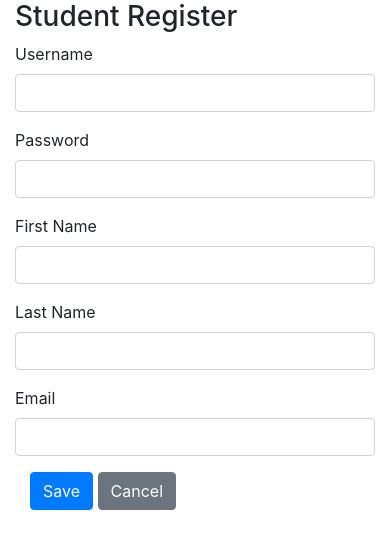
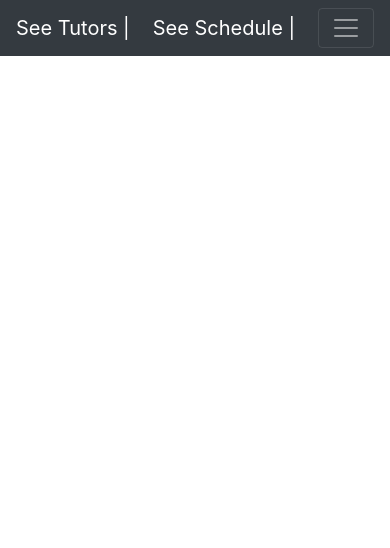
Before and after one commit to anocero4133/CSC-SWE-AlphaTeam-, a React (Create React App) app in the folder Front-End/Web-Dev/alpha-tutor/: page /student in a window 390 px wide. Shown: the top 548 px of the page. Built offline with nearby package versions, Linux system fonts and the light colour scheme.

Commit message:
Added the listtutor component, student, appnavbar

```diff
--- a/Front-End/Web-Dev/alpha-tutor/src/App.js
+++ b/Front-End/Web-Dev/alpha-tutor/src/App.js
@@ -15,6 +15,7 @@ class App extends Component {
             <Route path="/coordinator" exact={true} component={Coordinator}/>
             <Route path="/coordinator/listTutor" exact={true} component={listTutor}/>
             <Route path="/coordinator/addTutor" exact={true} component={addTutor}/>
+            <Route path="/student/allTutors" exact={true} component={listTutor}/>
           </Switch>
 
 
--- /dev/null
+++ b/Front-End/Web-Dev/alpha-tutor/src/Component/StudentAppNavBar.jsx
@@ -0,0 +1,26 @@
+import React, { Component } from 'react';
+import { Collapse, Nav, Navbar, NavbarBrand, NavbarToggler, NavItem, NavLink } from 'reactstrap';
+import { Link } from 'react-router-dom';
+
+export default class StudentAppNavBar extends Component {
+  constructor(props) {
+    super(props);
+    this.state = {isOpen: false};
+    this.toggle = this.toggle.bind(this);
+  }
+
+  toggle() {
+    this.setState({
+      isOpen: !this.state.isOpen
+    });
+  }
+
+  render() {
+    return <Navbar color="dark" dark expand="md">
+      <NavbarBrand tag={Link} to="/student/allTutors">See Tutors |</NavbarBrand>
+      <NavbarBrand tag={Link} to="/coordinator/addTutor">See Schedule |</NavbarBrand>
+      <NavbarToggler onClick={this.toggle}/>
+
+    </Navbar>;
+  }
+}
--- a/Front-End/Web-Dev/alpha-tutor/src/Component/listTutor.jsx
+++ b/Front-End/Web-Dev/alpha-tutor/src/Component/listTutor.jsx
@@ -2,11 +2,12 @@ import React, {Component} from 'react';
 import { Link, withRouter } from 'react-router-dom';
 import { Button, ButtonGroup, Container, Table } from 'reactstrap';
 import CoordinatorAppNavBar from './CoordinatorAppNavBar';
+import StudentAppNavBar from './StudentAppNavBar';
 class listTutor extends Component{
     render () {
         return (
             <div>
-                <CoordinatorAppNavBar />
+            <StudentAppNavBar/>
 
                 <Container fluid>
                     <h3> List of current tutor</h3>
--- a/Front-End/Web-Dev/alpha-tutor/src/Component/student.jsx
+++ b/Front-End/Web-Dev/alpha-tutor/src/Component/student.jsx
@@ -2,84 +2,12 @@ import React, { Component } from 'react';
 import { Link, withRouter } from 'react-router-dom';
 import { Button, Container, Form, FormGroup, Input, Label } from 'reactstrap';
 import 'bootstrap/dist/css/bootstrap.min.css';
-
+import StudentAppNavBar from './StudentAppNavBar';
 class Student extends Component{
-    // Declare the items
-    student = {
-        username: '',
-        password: '',
-        firstName : '',
-        lastName: '',
-        email: ''
-    };
-    // Declare the constructor
-    constructor(props){
-        super(props);
-        this.state = {
-            student: this.student
-        }
-        this.handleChange = this.handleChange.bind(this);
-        this.handleSubmit = this.handleSubmit.bind(this);
-    }
-
-    handleChange(event) {
-      const target = event.target;
-      const value = target.value;
-      const name = target.name;
-      let item = { ...this.state.item };
-      item[name] = value;
-      console.log(value)
-      this.setState({ item });
-    }
-
-    async  handleSubmit(event) {
-        event.preventDefault();
-    }
     render() {
-      const title = <h3> Student Register</h3>;
-
-      return <div>
-        <Container>
-          {title}
-          <Form onSubmit={this.handleSubmit}>
-            <div className="row">
-            <FormGroup className="col-md-4 mb-3">
-              <Label for="username">Username</Label>
-              <Input type="text" name="username" id="username" required
-                onChange={this.handleChange} autoComplete="username" />
-            </FormGroup>
-            <FormGroup className="col-md-4 mb-3">
-              <Label for="password">Password</Label>
-              <Input type="text" name="password" id="password" required
-                onChange={this.handleChange} autoComplete="password" />
-            </FormGroup>
-        </div>
-            <div className="row">
-              <FormGroup className="col-md-4 mb-3">
-                <Label for="firstname">First Name</Label>
-                <Input type="text" name="firstname" id="firstname" required
-                  onChange={this.handleChange} autoComplete="firstname" />
-              </FormGroup>
-              <FormGroup className="col-md-5 mb-3">
-                <Label for="lastname">Last Name</Label>
-                <Input type="text" name="lastname" id="lastname" required
-                  onChange={this.handleChange} autoComplete="lastname" />
-              </FormGroup>
-            </div>
-            <div className="row">
-              <FormGroup className="col-md-4 mb-3">
-                <Label for="email">Email</Label>
-                <Input type="email" name="firstname" id="firstname" required
-                  onChange={this.handleChange} autoComplete="firstname" />
-              </FormGroup>
-            </div>
-            <FormGroup className="col-md-4 mb-3">
-              <Button color="primary" type="submit">Save</Button>{' '}
-              <Button color="secondary" tag={Link} to="/">Cancel</Button>
-            </FormGroup>
-          </Form>
-        </Container>
-      </div>
+      return (
+        <StudentAppNavBar/>
+      );
     }
 }
 
```
Also changed, not shown: Front-End/Web-Dev/alpha-tutor/src/Component/addStudent.jsx (added, +86 -0 lines).
